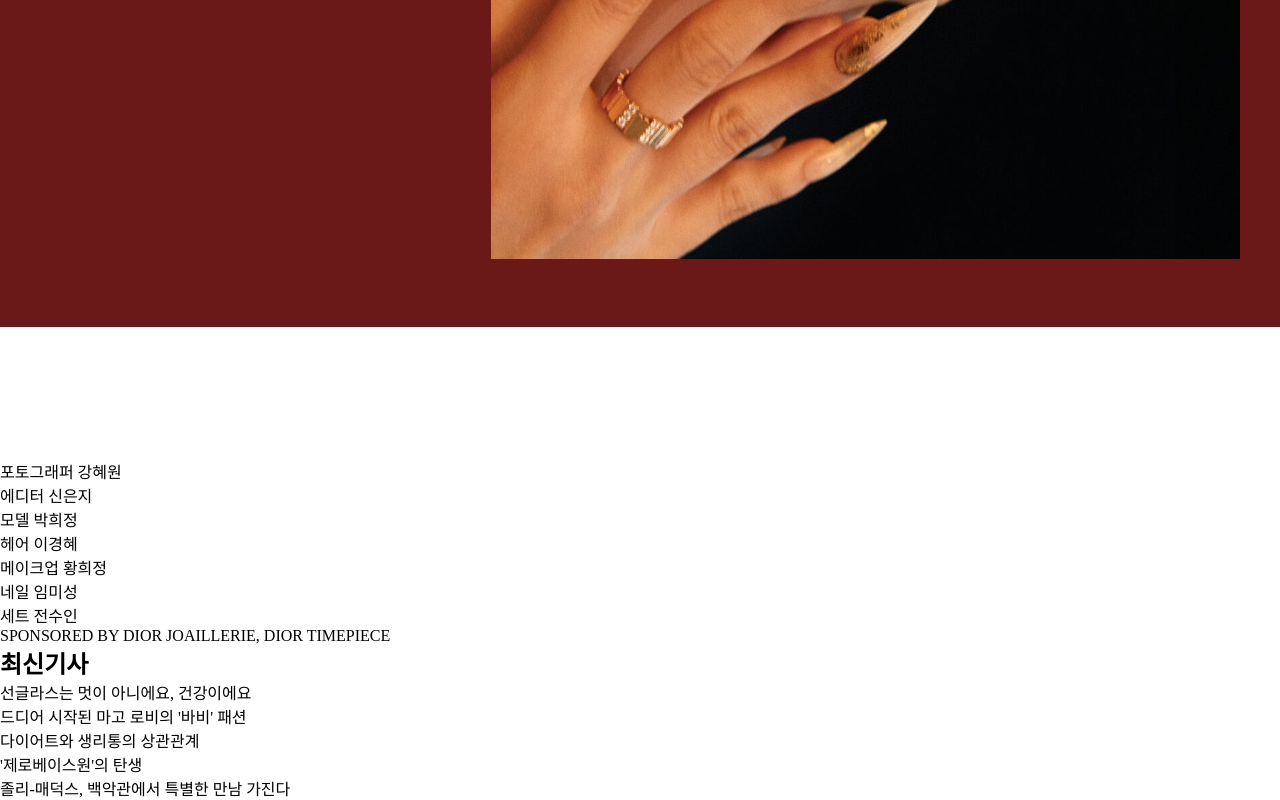
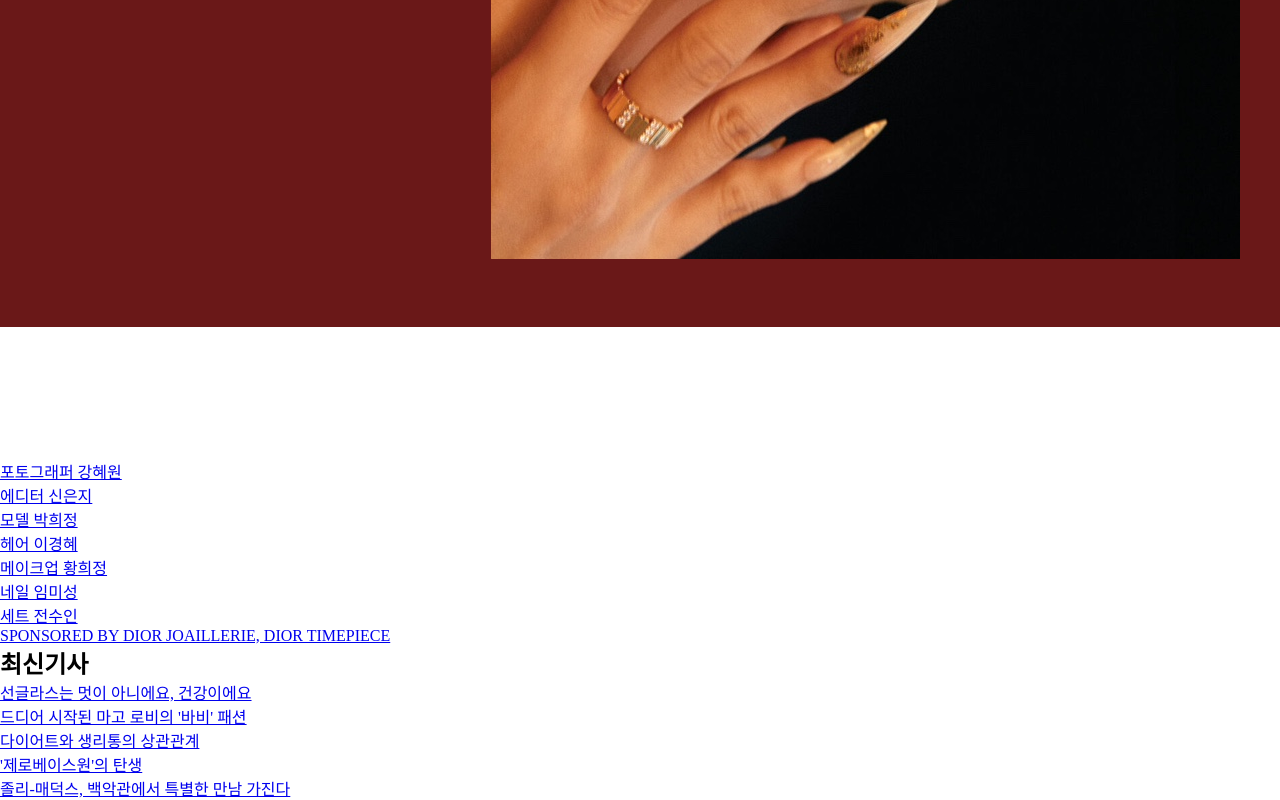
Before and after one commit to peuvxx/csb_dc231, a plain HTML site: page w8/homework/stp1.html in a window 1280 px wide. Shown: the part 2964-3764 px from the top of the page. Drawn offline with Linux system fonts and the light colour scheme.

Commit message:
푸터에 링크 닮

```diff
--- a/w8/homework/stp1.html
+++ b/w8/homework/stp1.html
@@ -112,25 +112,25 @@
     </div>
         <div class="column">
     <ul>
-        <a><li>포토그래퍼 강혜원</li></a>
-        <a><li> 에디터 신은지</li></a>
-        <a><li>모델 박희정</li></a>
-        <a><li>헤어 이경혜</li></a>
-        <a><li> 메이크업 황희정</li></a>
-        <a><li>네일 임미성</li></a>
-        <a><li>세트 전수인</li></a>
-        <a><li>SPONSORED BY DIOR JOAILLERIE, DIOR TIMEPIECE</li></a>
+        <a href="https://naver.com"><li>포토그래퍼 강혜원</li></a>
+        <a href="https://naver.com"><li> 에디터 신은지</li></a>
+        <a href="https://naver.com"><li>모델 박희정</li></a>
+        <a href="https://naver.com"><li>헤어 이경혜</li></a>
+        <a href="https://naver.com"><li> 메이크업 황희정</li></a>
+        <a href="https://naver.com"><li>네일 임미성</li></a>
+        <a href="https://naver.com"><li>세트 전수인</li></a>
+        <a href="https://naver.com"><li>SPONSORED BY DIOR JOAILLERIE, DIOR TIMEPIECE</li></a>
       </ul>
       </div>
       <div class="column">
 
         <h2>최신기사</h2>
         <ul>
-<a><li>선글라스는 멋이 아니에요, 건강이에요</li></a>
-<a><li>드디어 시작된 마고 로비의 '바비' 패션</li></a>
-<a><li>다이어트와 생리통의 상관관계</li></a>
-<a><li>'제로베이스원'의 탄생</li></a>
-<a><li>졸리-매덕스, 백악관에서 특별한 만남 가진다</li></a>
+<a href="https://naver.com"><li>선글라스는 멋이 아니에요, 건강이에요</li></a>
+<a href="https://naver.com"><li>드디어 시작된 마고 로비의 '바비' 패션</li></a>
+<a href="https://naver.com"><li>다이어트와 생리통의 상관관계</li></a>
+<a href="https://naver.com"><li>'제로베이스원'의 탄생</li></a>
+<a href="https://naver.com"><li>졸리-매덕스, 백악관에서 특별한 만남 가진다</li></a>
         </ul>
     </div>
       </div>
--- a/w8/homework/style/stp1.scss
+++ b/w8/homework/style/stp1.scss
@@ -160,7 +160,8 @@
 }
 
 .footer {
-  color: white;
+  background color: white;
+  color: black;
   font-size: 0.875rem;
   container-type: inline-size;
   container-name: footer;
@@ -181,7 +182,7 @@
     // > * {
     //   flex: 1;
     // }
-    padding-block: 4rem;
+
     display: grid;
     grid-template-columns: 1fr 1fr 1fr 1fr 1fr;
     gap: 24px;
```
